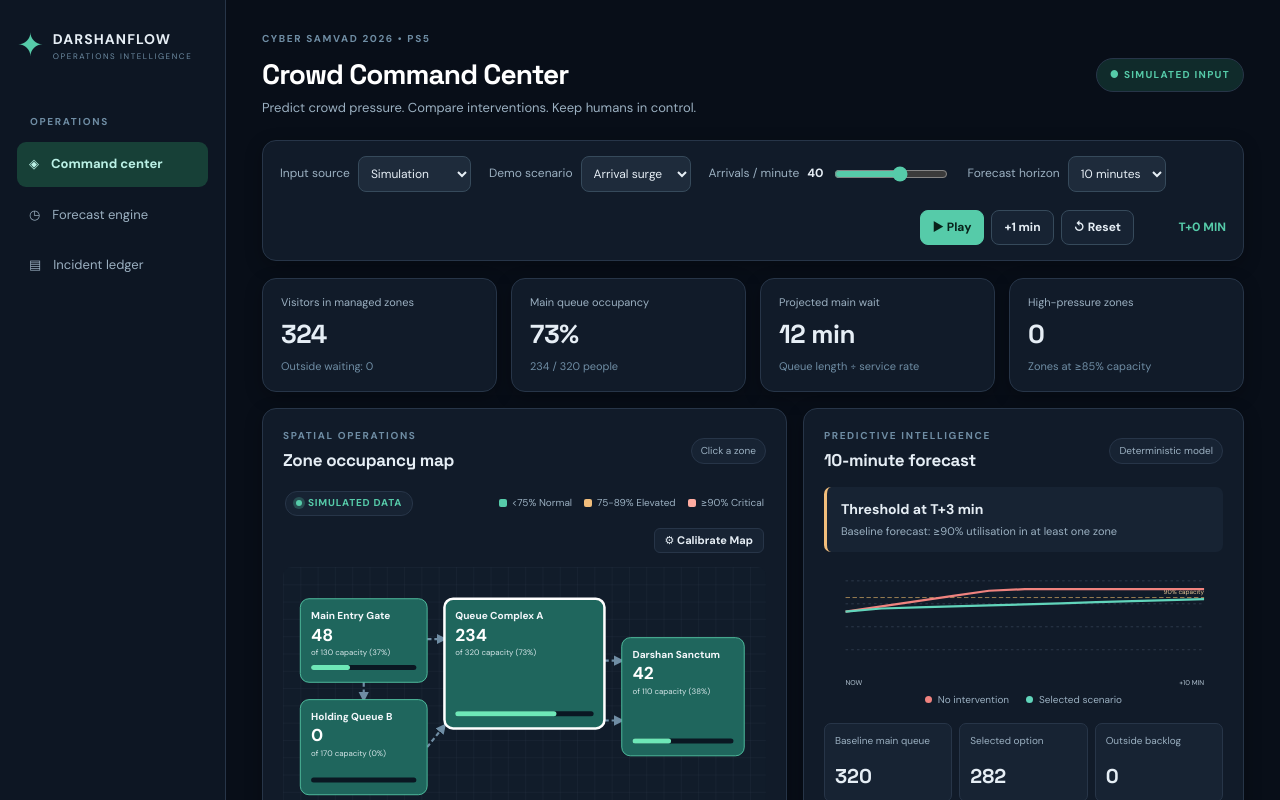
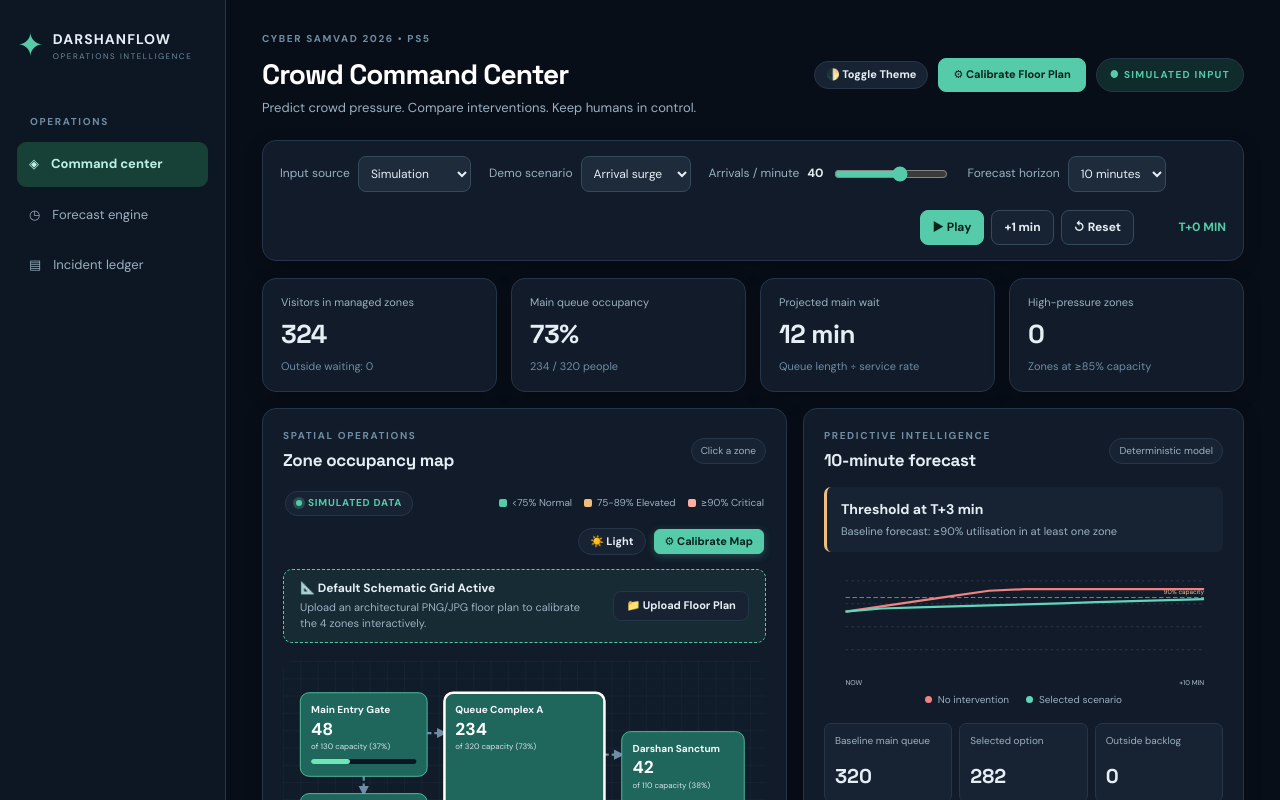
Before and after one commit to krishnanx99-cyber/cyber-samvad, a React (Vite) app: page / in a window 1280 px wide. Shown: the top 800 px of the page. Built offline with nearby package versions, Linux system fonts and the light colour scheme.

Commit message:
feat(ui): add prominent theme switch and map calibration buttons to topbar and map view

```diff
--- a/src/App.tsx
+++ b/src/App.tsx
@@ -135,7 +135,37 @@ export default function App() {
       <div className="sidebar-foot"><span className="status-pulse"/> Synthetic simulation<br/><small>No personal data. No real routing.</small></div>
     </aside>
     <main className="main">
-      <header className="topbar"><div><div className="eyebrow">CYBER SAMVAD 2026 • PS5</div><h1>Crowd Command Center</h1><p>Predict crowd pressure. Compare interventions. Keep humans in control.</p></div><span className="demo-pill">● {inputMode === 'simulation' ? 'SIMULATED INPUT' : 'STAFF OBSERVATIONS'}</span></header>
+      <header className="topbar">
+        <div>
+          <div className="eyebrow">CYBER SAMVAD 2026 • PS5</div>
+          <h1>Crowd Command Center</h1>
+          <p>Predict crowd pressure. Compare interventions. Keep humans in control.</p>
+        </div>
+        <div style={{ display: 'flex', alignItems: 'center', gap: '10px', flexWrap: 'wrap' }}>
+          <button
+            type="button"
+            className="theme-switch-btn"
+            onClick={() => {
+              const current = document.documentElement.getAttribute('data-theme') || 'dark'
+              const next = current === 'dark' ? 'light' : 'dark'
+              document.documentElement.setAttribute('data-theme', next)
+              localStorage.setItem('darshanflow_theme', next)
+            }}
+            title="Toggle Dark / Light Theme"
+          >
+            🌓 Toggle Theme
+          </button>
+          <button
+            type="button"
+            className="btn btn-primary"
+            style={{ padding: '8px 14px', borderRadius: '8px', fontWeight: 800 }}
+            onClick={() => setShowSetup(true)}
+          >
+            ⚙ Calibrate Floor Plan
+          </button>
+          <span className="demo-pill">● {inputMode === 'simulation' ? 'SIMULATED INPUT' : 'STAFF OBSERVATIONS'}</span>
+        </div>
+      </header>
       <section className="toolbar card">
         <label>Input source<select value={inputMode} onChange={e => setMode(e.target.value as InputMode)}><option value="simulation">Simulation</option><option value="observations">Observations</option></select></label>
         <label>Demo scenario<select value={state.scenario} onChange={e => reset(e.target.value as ScenarioId)}>{Object.entries(SCENARIOS).map(([id,s]) => <option key={id} value={id}>{s.label}</option>)}</select></label>
--- a/src/components/TempleMap.tsx
+++ b/src/components/TempleMap.tsx
@@ -1,5 +1,7 @@
+/* OWNER: DEVELOPER B. Temple Map component with custom floor-plan support and schematic fallback. */
+import { useState, useEffect } from 'react'
 import type { ZoneId, Zones } from '../types'
-import type { TempleConfig } from './TempleSetup'
+import { getStoredTheme, applyAppTheme, type TempleConfig } from './TempleSetup'
 
 export interface TempleMapProps {
   zones: Zones
@@ -58,7 +60,18 @@ export function TempleMap({
   sourceBadge = 'SIMULATED DATA',
   onOpenSetup
 }: TempleMapProps) {
+  const [theme, setTheme] = useState<'dark' | 'light'>(() => getStoredTheme())
   const hasCustomImage = Boolean(config?.imageDataUrl)
+
+  useEffect(() => {
+    applyAppTheme(theme)
+  }, [theme])
+
+  const toggleTheme = () => {
+    const nextTheme = theme === 'dark' ? 'light' : 'dark'
+    setTheme(nextTheme)
+    applyAppTheme(nextTheme)
+  }
 
   return (
     <div className="temple-map-wrapper">
@@ -81,17 +94,48 @@ export function TempleMap({
           </span>
         </div>
 
-        {onOpenSetup && (
+        <div className="map-actions-group">
+          {/* Quick theme switcher button */}
           <button
             type="button"
-            className="map-setup-btn"
+            className="theme-switch-btn"
+            onClick={toggleTheme}
+            title={`Switch to ${theme === 'dark' ? 'Light' : 'Dark'} theme`}
+            aria-label="Toggle dark/light theme"
+          >
+            {theme === 'dark' ? '☀️ Light' : '🌙 Dark'}
+          </button>
+
+          {/* Prominent Setup / Calibration button */}
+          {onOpenSetup && (
+            <button
+              type="button"
+              className="map-setup-btn primary"
+              onClick={onOpenSetup}
+              title="Upload floor plan and calibrate 4 demo zones"
+            >
+              ⚙ Calibrate Map
+            </button>
+          )}
+        </div>
+      </div>
+
+      {/* Prominent Action Banner for Floor Plan Setup */}
+      {onOpenSetup && !hasCustomImage && (
+        <div className="map-blueprint-callout">
+          <div className="blueprint-callout-text">
+            <strong>📐 Default Schematic Grid Active</strong>
+            <span>Upload an architectural PNG/JPG floor plan to calibrate the 4 zones interactively.</span>
+          </div>
+          <button
+            type="button"
+            className="btn btn-secondary callout-btn"
             onClick={onOpenSetup}
-            title="Configure floor plan and zone positions"
           >
-            ⚙ Calibrate Map
+            📁 Upload Floor Plan
           </button>
-        )}
-      </div>
+        </div>
+      )}
 
       {/* Main View: Custom Uploaded Floor Plan OR Default SVG Schematic */}
       {hasCustomImage && config?.imageDataUrl ? (
--- a/src/styles.css
+++ b/src/styles.css
@@ -1461,3 +1461,86 @@ footer {
   backdrop-filter: blur(4px);
   pointer-events: none;
 }
+
+/* =========================================================
+   TOPBAR & MAP CALLOUT STYLES FOR THEME & CALIBRATION
+   ========================================================= */
+.map-actions-group {
+  display: flex;
+  align-items: center;
+  gap: 8px;
+  margin-left: auto;
+}
+
+.theme-switch-btn {
+  padding: 5px 11px;
+  font-size: 11px;
+  font-weight: 700;
+  border-radius: 20px;
+  background: var(--bg-card-alt);
+  border: 1px solid var(--border-color);
+  color: var(--text-primary);
+  display: inline-flex;
+  align-items: center;
+  gap: 5px;
+  cursor: pointer;
+  transition: all 0.15s ease;
+}
+
+.theme-switch-btn:hover {
+  background: var(--bg-card-hover);
+  border-color: var(--accent-teal);
+  transform: translateY(-1px);
+}
+
+.map-setup-btn.primary {
+  background: var(--accent-teal);
+  color: var(--accent-teal-text);
+  border-color: var(--accent-teal);
+  font-weight: 800;
+  box-shadow: 0 2px 8px rgba(86, 203, 169, 0.3);
+}
+
+.map-setup-btn.primary:hover {
+  background: var(--accent-teal-hover);
+  box-shadow: 0 4px 12px rgba(86, 203, 169, 0.45);
+}
+
+.map-blueprint-callout {
+  display: flex;
+  align-items: center;
+  justify-content: space-between;
+  gap: 14px;
+  background: rgba(86, 203, 169, 0.09);
+  border: 1px dashed var(--accent-teal);
+  border-radius: 9px;
+  padding: 10px 16px;
+  margin-bottom: 8px;
+}
+
+[data-theme="light"] .map-blueprint-callout {
+  background: #f0fdf4;
+  border-color: #16a34a;
+}
+
+.blueprint-callout-text {
+  display: flex;
+  flex-direction: column;
+  gap: 2px;
+}
+
+.blueprint-callout-text strong {
+  font-size: 12px;
+  color: var(--text-primary);
+}
+
+.blueprint-callout-text span {
+  font-size: 11px;
+  color: var(--text-secondary);
+}
+
+.callout-btn {
+  white-space: nowrap;
+  font-weight: 800;
+  padding: 6px 12px;
+}
```
